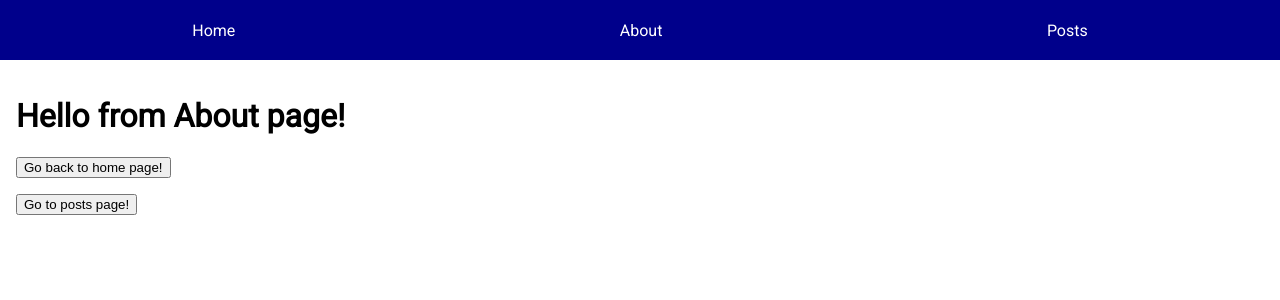
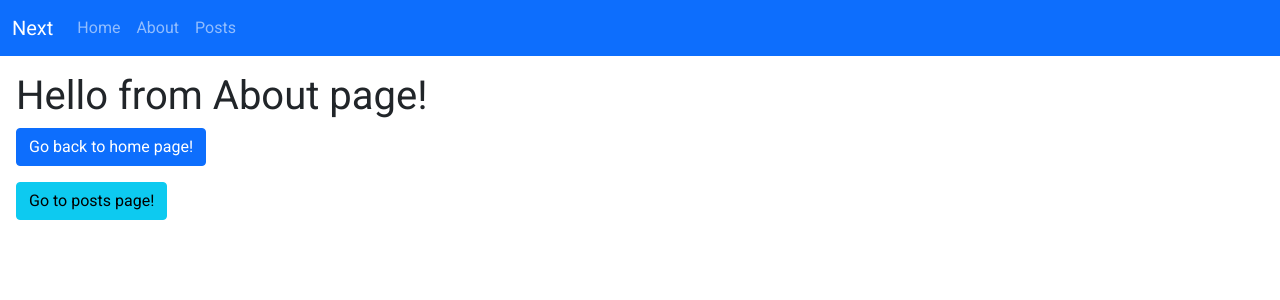
Before and after one commit to nurySar97/next-js-starter-course, a Next.js app: page /about in a window 1280 px wide. Shown: the top 300 px of the page. Built offline with nearby package versions, Linux system fonts and the light colour scheme.

Commit message:
added bootstrap

```diff
--- a/layouts/main.js
+++ b/layouts/main.js
@@ -1,5 +1,6 @@
 import Link from "next/link";
 import Head from "next/head";
+import { Container, Nav, Navbar } from "react-bootstrap";
 
 const Main = (props) => {
   const { children, title } = props;
@@ -14,43 +15,26 @@ const Main = (props) => {
         />
         <meta charSet="utf-8" />
       </Head>
-      <nav>
-        <Link href="/">
-          <a>Home</a>
-        </Link>
-        <Link href="/about">
-          <a>About</a>
-        </Link>
-        <Link href="/posts">
-          <a>Posts</a>
-        </Link>
-      </nav>
-      <main>{children}</main>
-      <style jsx>
-        {`
-          nav {
-            position: fixed;
-            height: 60px;
-            top: 0;
-            left: 0;
-            right: 0;
-            background-color: darkblue;
-            display: flex;
-            justify-content: space-around;
-            align-items: center;
-          }
 
-          nav a {
-            color: #fff;
-            text-decoration: none;
-          }
+      <Navbar bg="primary" variant="dark">
+        <Container fluid>
+          <Navbar.Brand href="/">Next</Navbar.Brand>
+          <Nav className="me-auto">
+            <Link href="/" passHref>
+              <Nav.Link>Home</Nav.Link>
+            </Link>
 
-          main {
-            margin-top: 60px;
-            padding: 1rem;
-          }
-        `}
-      </style>
+            <Link href="/about" passHref>
+              <Nav.Link>About</Nav.Link>
+            </Link>
+
+            <Link href="/posts" passHref>
+              <Nav.Link>Posts</Nav.Link>
+            </Link>
+          </Nav>
+        </Container>
+      </Navbar>
+      <main className='p-3'>{children}</main>
     </>
   );
 };
--- a/package.json
+++ b/package.json
@@ -8,8 +8,10 @@
     "lint": "next lint"
   },
   "dependencies": {
+    "bootstrap": "^5.1.3",
     "next": "12.0.4",
     "react": "17.0.2",
+    "react-bootstrap": "^2.0.2",
     "react-dom": "17.0.2"
   },
   "devDependencies": {
--- a/pages/_document.js
+++ b/pages/_document.js
@@ -11,7 +11,7 @@ class MyDocument extends Document {
       <Html>
         <Head>
           <link rel="preconnect" href="https://fonts.googleapis.com" />
-          <link rel="preconnect" href="https://fonts.gstatic.com" crossOrigin />
+          <link rel="preconnect" href="https://fonts.gstatic.com" crossOrigin="true" />
           <link
             href="https://fonts.googleapis.com/css2?family=Roboto&display=swap"
             rel="stylesheet"
--- a/pages/about/index.js
+++ b/pages/about/index.js
@@ -9,10 +9,10 @@ const About = () => {
     <MainLayout title={"About page"}>
       <h1>Hello from About page!</h1>
       <p>
-        <button onClick={linkHandler("/")}>Go back to home page!</button>
+        <button className='btn btn-primary' onClick={linkHandler("/")}>Go back to home page!</button>
       </p>
       <p>
-        <button onClick={linkHandler("/posts")}>Go to posts page!</button>
+        <button className='btn btn-info' onClick={linkHandler("/posts")}>Go to posts page!</button>
       </p>
     </MainLayout>
   );
--- a/styles/globals.css
+++ b/styles/globals.css
@@ -1,3 +1,5 @@
+@import '~bootstrap/dist/css/bootstrap.min.css';
+
 html,
 body {
   padding: 0;
```
Also changed, not shown: 1 other file (tests, documents, lock files or other folders).
